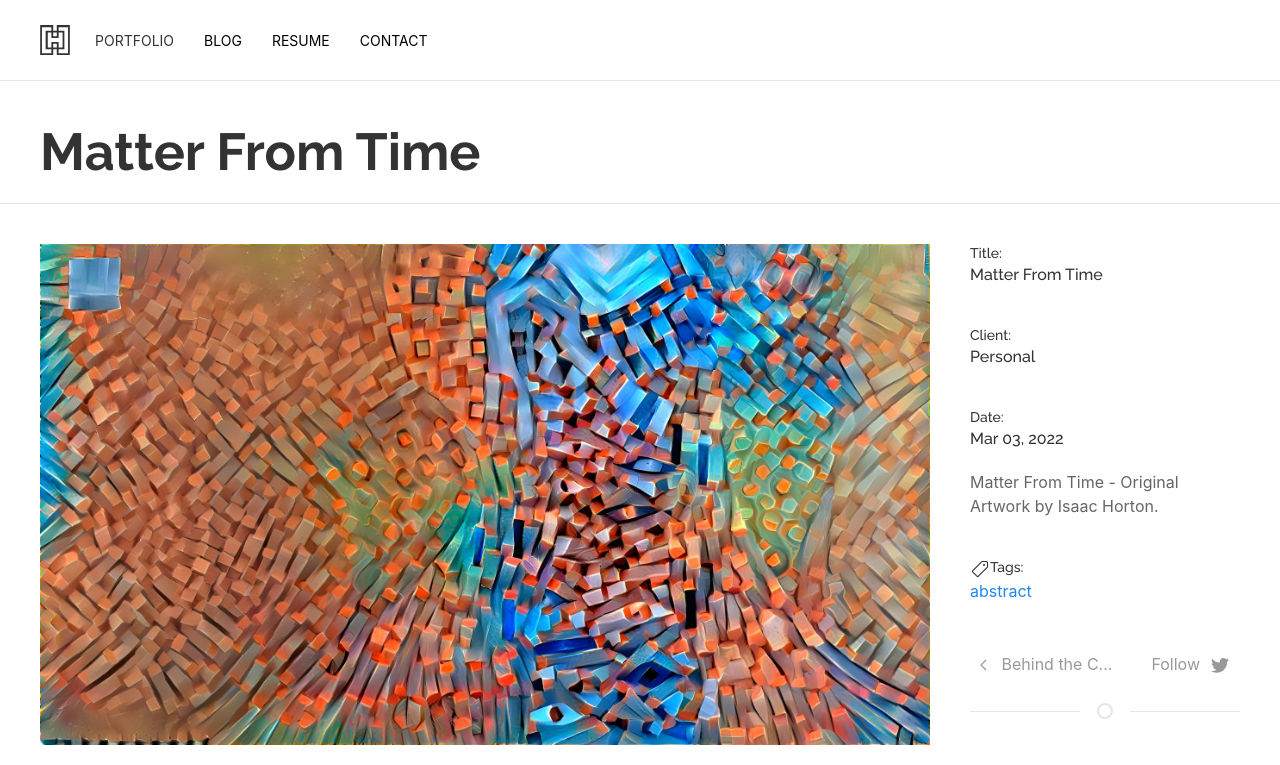
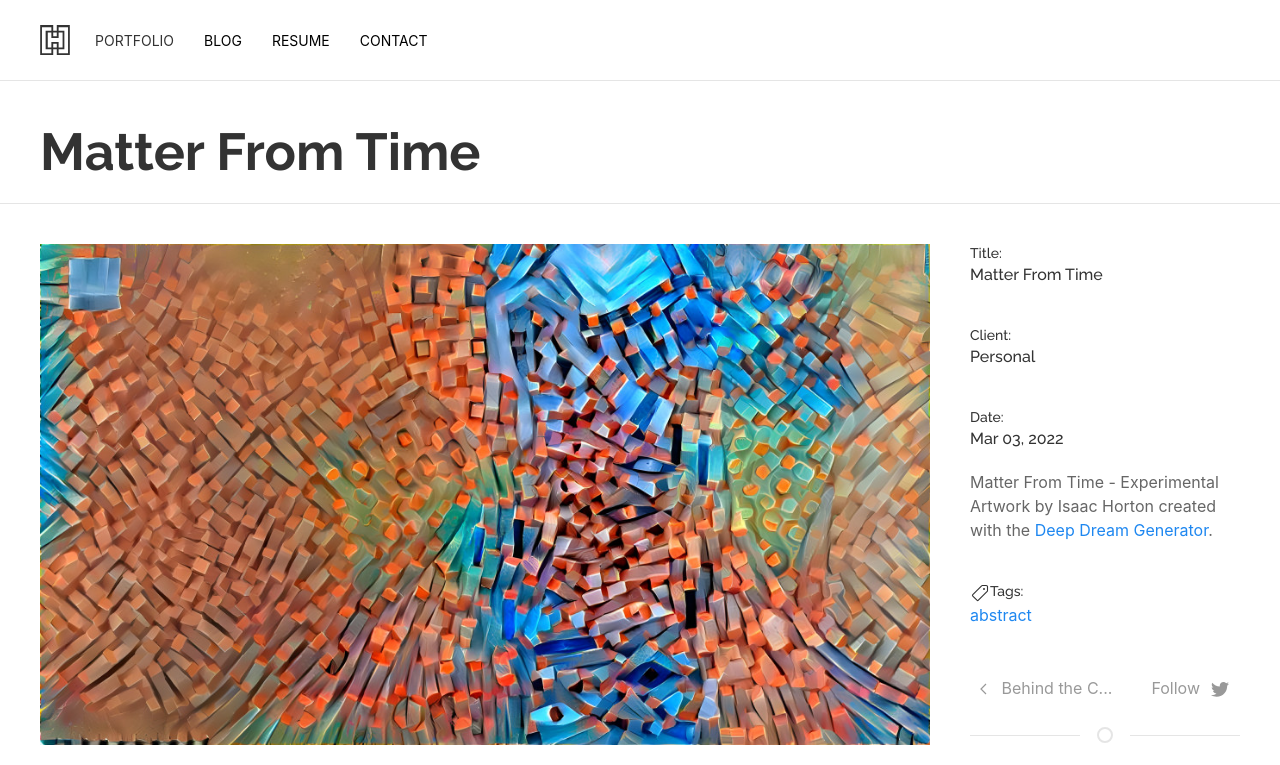
Before and after one commit to kre8t/kre8t.github.io, a Jekyll site: the page built from _portfolio_items/matter-from-time.md, in a window 1280 px wide. Shown: the top 765 px of the page. Built offline with Jekyll 4.4.1, drawn with Linux system fonts in a browser that asks for light colours; grey boxes are pictures that could not be loaded.

Commit message:
Update from Forestry.io Isaac updated _portfolio_items/matter-from-time.md

```diff
--- a/_portfolio_items/matter-from-time.md
+++ b/_portfolio_items/matter-from-time.md
@@ -9,4 +9,4 @@ multiple_images: []
 svg: false
 
 ---
-Matter From Time - Original Artwork by Isaac Horton.
+Matter From Time - Experimental Artwork by Isaac Horton created with the [Deep Dream Generator](https://deepdreamgenerator.com/).
```
